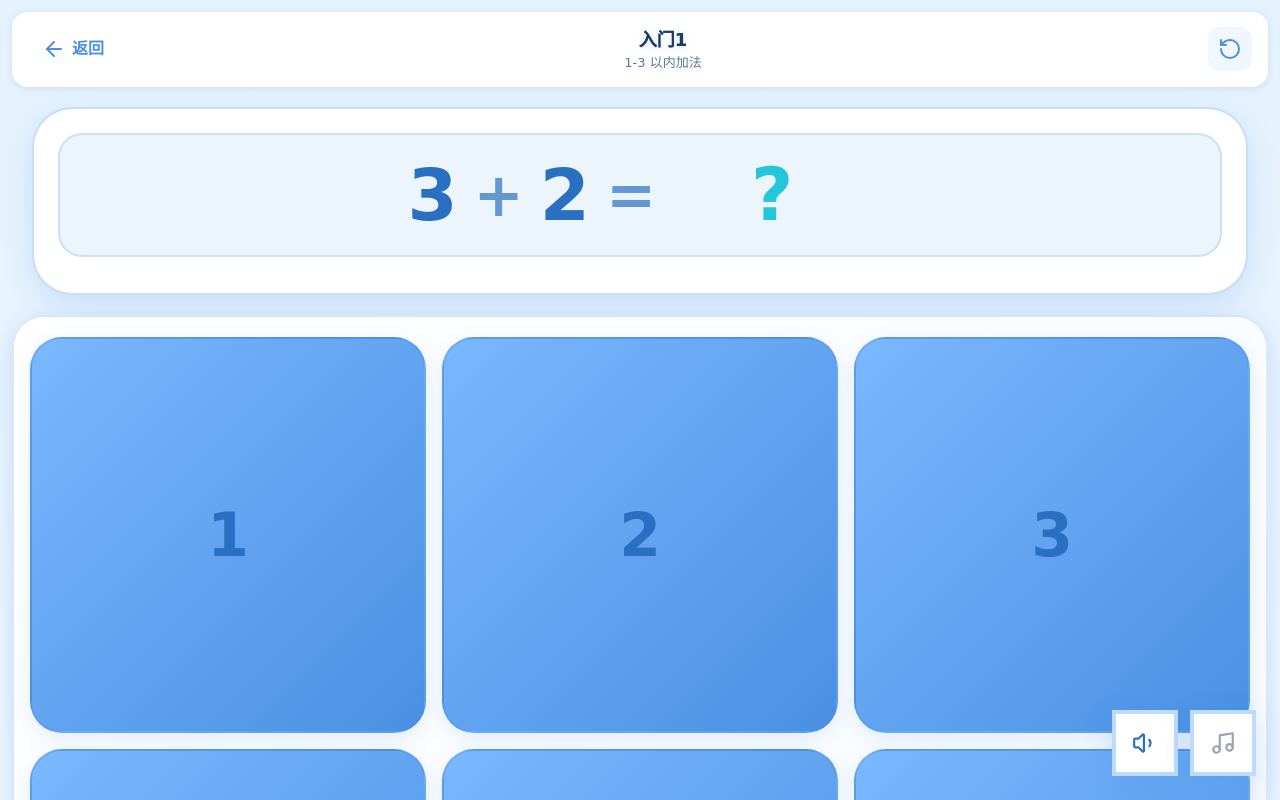
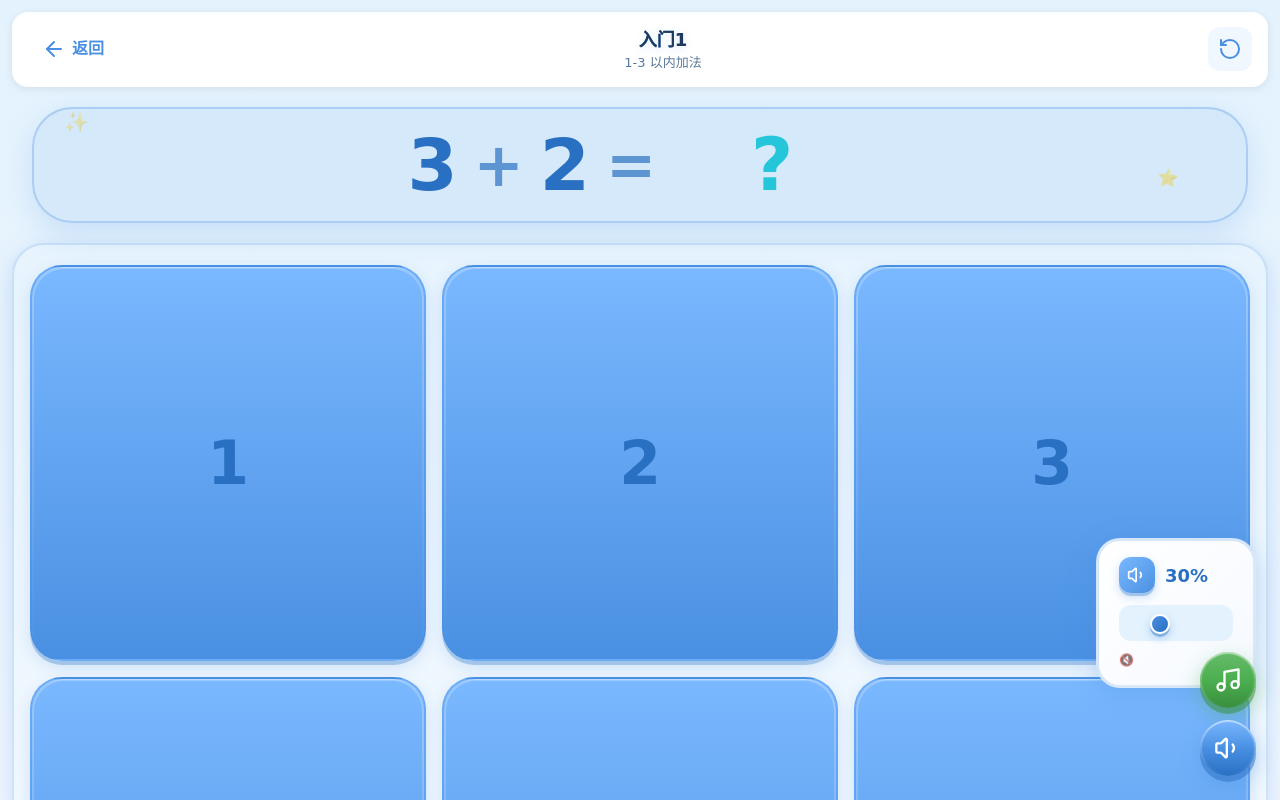
Before and after one commit to hezhongfeng/math-game, a Vue app: page /game/1 in a window 1280 px wide. Both pictures are taken after a click on the button 1223 px from the left and 743 px from the top of the page. Shown: the top 800 px of the page. Built offline with nearby package versions, Linux system fonts and the light colour scheme.

Commit message:
style: 优化组件UI样式和交互效果

```diff
--- a/src/components/BackgroundMusic.vue
+++ b/src/components/BackgroundMusic.vue
@@ -173,12 +173,6 @@ function setVolume(newVolume) {
   }
 }
 
-// 调整音量
-function adjustVolume(delta) {
-  const newVolume = volume.value + delta
-  setVolume(newVolume)
-}
-
 // 点击外部关闭音量控制
 function handleClickOutside(event) {
   if (volumeControlRef.value && !volumeControlRef.value.contains(event.target)) {
@@ -239,69 +233,356 @@ defineExpose({
 </script>
 
 <template>
-  <div class="music-control fixed bottom-6 right-6 z-50" ref="volumeControlRef">
+  <div class="music-control" ref="volumeControlRef">
     <!-- 音量控制面板 -->
     <Transition name="slide-up">
-      <div v-if="showVolumeControl" class="volume-panel absolute bottom-20 right-0 bg-white rounded-cute-xl shadow-cute-lg border-4 border-peppa-blue-light p-5 w-52">
-        <div class="flex items-center gap-3 mb-4">
-          <div class="icon-bg bg-peppa-blue/10 rounded-full p-2">
-            <component :is="volumeIcon" :size="22" class="text-peppa-blue-dark" />
+      <div v-if="showVolumeControl" class="volume-panel">
+        <div class="volume-header">
+          <div class="volume-icon-bg">
+            <component :is="volumeIcon" :size="20" class="volume-icon" />
           </div>
-          <span class="text-lg font-bold text-peppa-blue-dark font-rounded">
-            {{ Math.round(volume * 100) }}%
-          </span>
+          <span class="volume-text">{{ Math.round(volume * 100) }}%</span>
         </div>
 
+        <div class="volume-slider-container">
           <input
             type="range"
             min="0"
             max="100"
             :value="volume * 100"
             @input="setVolume($event.target.value / 100)"
-          class="w-full h-3 bg-peppa-blue-light/30 rounded-cute-lg appearance-none cursor-pointer slider"
+            class="volume-slider"
           >
+        </div>
 
-        <div class="flex justify-between text-xs text-peppa-blue-dark/70 mt-3 font-rounded font-medium">
-          <span>静音</span>
-          <span>最大</span>
+        <div class="volume-labels">
+          <span>🔇</span>
+          <span>🔊</span>
         </div>
       </div>
     </Transition>
 
     <!-- 音乐控制按钮 -->
-    <div class="button-group flex gap-3">
+    <button
+      @click="togglePlay"
+      class="music-btn"
+      :class="[props.enabled && isPlaying ? 'music-btn-active' : 'music-btn-inactive']"
+      :title="props.enabled && isPlaying ? '暂停音乐' : '播放音乐'"
+    >
+      <Music :size="28" />
+    </button>
+
     <!-- 音量按钮 -->
     <button
       @click="showVolumeControl = !showVolumeControl"
-        class="control-btn bg-white rounded-cute-full shadow-cute-lg hover:shadow-cute-xl active:scale-95 transition-all duration-300 p-4 border-4"
-        :class="[showVolumeControl ? 'bg-peppa-blue/20 border-peppa-blue' : 'border-peppa-blue-light/50']"
+      class="volume-btn"
+      :class="[showVolumeControl ? 'volume-btn-active' : 'volume-btn-inactive']"
       title="音量控制"
     >
       <component
         :is="volumeIcon"
-          :size="26"
-           :class="volume > 0 ? 'text-peppa-blue-dark' : 'text-gray-400'"
+        :size="28"
       />
     </button>
-
-      <!-- 播放/暂停按钮 -->
-      <button
-        @click="togglePlay"
-        class="control-btn bg-white rounded-cute-full shadow-cute-lg hover:shadow-cute-xl active:scale-95 transition-all duration-300 p-4 border-4"
-        :class="[props.enabled && isPlaying ? 'bg-peppa-green/20 border-peppa-green' : 'border-peppa-blue-light/50']"
-        :title="props.enabled && isPlaying ? '暂停音乐' : '播放音乐'"
-      >
-        <Music
-          :size="26"
-          :class="props.enabled && isPlaying ? 'text-peppa-green' : 'text-gray-400'"
-        />
-      </button>
-    </div>
   </div>
 </template>
 
 <style scoped>
-/* 音量面板滑入动画 */
+.music-control {
+  position: fixed;
+  bottom: 24px;
+  right: 24px;
+  z-index: 50;
+  display: flex;
+  gap: 12px;
+  align-items: flex-end;
+  flex-direction: column;
+}
+
+/* 音量面板样式 */
+.volume-panel {
+  position: absolute;
+  bottom: 80px;
+  right: 0;
+  background: linear-gradient(135deg, #fff 0%, #F5F9FF 100%);
+  border-radius: 24px;
+  padding: 16px 20px;
+  width: 160px;
+  box-shadow:
+    0 8px 30px rgba(74, 144, 226, 0.2),
+    0 4px 15px rgba(74, 144, 226, 0.1);
+  border: 3px solid rgba(74, 144, 226, 0.2);
+  backdrop-filter: blur(10px);
+  -webkit-backdrop-filter: blur(10px);
+  margin-bottom: 8px;
+  animation: panelBounce 0.3s cubic-bezier(0.34, 1.56, 0.64, 1);
+}
+
+@keyframes panelBounce {
+  0% { opacity: 0; transform: translateY(10px) scale(0.9); }
+  100% { opacity: 1; transform: translateY(0) scale(1); }
+}
+
+.volume-header {
+  display: flex;
+  align-items: center;
+  gap: 10px;
+  margin-bottom: 12px;
+}
+
+.volume-icon-bg {
+  background: linear-gradient(135deg, #7AB8FF 0%, #4A90E2 100%);
+  border-radius: 12px;
+  padding: 8px;
+  display: flex;
+  align-items: center;
+  justify-content: center;
+  box-shadow:
+    0 3px 0 rgba(42, 112, 194, 0.3),
+    0 4px 10px rgba(74, 144, 226, 0.3);
+}
+
+.volume-icon {
+  color: white;
+}
+
+.volume-text {
+  font-size: 18px;
+  font-weight: 700;
+  color: #2A70C2;
+  font-family: inherit;
+}
+
+.volume-slider-container {
+  background: #E3F2FD;
+  border-radius: 12px;
+  padding: 6px 8px;
+  margin-bottom: 10px;
+}
+
+.volume-slider {
+  width: 100%;
+  height: 8px;
+  appearance: none;
+  background: transparent;
+  cursor: pointer;
+}
+
+.volume-slider::-webkit-slider-thumb {
+  appearance: none;
+  width: 20px;
+  height: 20px;
+  background: linear-gradient(135deg, #4A90E2 0%, #2A70C2 100%);
+  border-radius: 50%;
+  cursor: pointer;
+  border: 2px solid white;
+  box-shadow:
+    0 3px 0 rgba(42, 112, 194, 0.4),
+    0 4px 8px rgba(74, 144, 226, 0.4);
+  transition: all 0.15s ease;
+}
+
+.volume-slider::-webkit-slider-thumb:hover {
+  transform: translateY(-1px);
+  box-shadow:
+    0 4px 0 rgba(42, 112, 194, 0.4),
+    0 6px 12px rgba(74, 144, 226, 0.5);
+}
+
+.volume-slider::-webkit-slider-thumb:active {
+  transform: translateY(1px);
+  box-shadow:
+    0 1px 0 rgba(42, 112, 194, 0.4),
+    0 2px 6px rgba(74, 144, 226, 0.3);
+}
+
+.volume-slider::-moz-range-thumb {
+  width: 20px;
+  height: 20px;
+  background: linear-gradient(135deg, #4A90E2 0%, #2A70C2 100%);
+  border-radius: 50%;
+  cursor: pointer;
+  border: 2px solid white;
+  box-shadow:
+    0 3px 0 rgba(42, 112, 194, 0.4),
+    0 4px 8px rgba(74, 144, 226, 0.4);
+}
+
+.volume-labels {
+  display: flex;
+  justify-content: space-between;
+  font-size: 12px;
+  color: #4A90E2;
+  opacity: 0.7;
+}
+
+/* 音乐按钮 - 3D效果 */
+.music-btn {
+  -webkit-tap-highlight-color: transparent;
+  touch-action: manipulation;
+  width: 56px;
+  height: 56px;
+  border-radius: 50%;
+  display: flex;
+  align-items: center;
+  justify-content: center;
+  position: relative;
+  transition: all 0.15s ease;
+  cursor: pointer;
+}
+
+.music-btn::before {
+  content: '';
+  position: absolute;
+  inset: 0;
+  border-radius: inherit;
+  padding: 2px;
+  background: linear-gradient(180deg, rgba(255,255,255,0.4), transparent);
+  -webkit-mask: linear-gradient(#fff 0 0) content-box, linear-gradient(#fff 0 0);
+  mask: linear-gradient(#fff 0 0) content-box, linear-gradient(#fff 0 0);
+  -webkit-mask-composite: xor;
+  mask-composite: exclude;
+  pointer-events: none;
+}
+
+/* 激活状态 - 绿色 */
+.music-btn-active {
+  background: linear-gradient(180deg, #66BB6A 0%, #4CAF50 50%, #388E3C 100%);
+  box-shadow:
+    0 6px 0 rgba(56, 142, 60, 0.5),
+    0 8px 20px rgba(76, 175, 80, 0.4),
+    inset 0 1px 0 rgba(255, 255, 255, 0.3);
+  border: none;
+  color: white;
+}
+
+.music-btn-active:hover {
+  transform: translateY(-2px);
+  box-shadow:
+    0 8px 0 rgba(56, 142, 60, 0.5),
+    0 12px 30px rgba(76, 175, 80, 0.5),
+    inset 0 1px 0 rgba(255, 255, 255, 0.4);
+}
+
+.music-btn-active:active {
+  transform: translateY(3px);
+  box-shadow:
+    0 3px 0 rgba(56, 142, 60, 0.5),
+    0 5px 15px rgba(76, 175, 80, 0.3),
+    inset 0 2px 5px rgba(0, 0, 0, 0.1);
+}
+
+/* 未激活状态 - 蓝色 */
+.music-btn-inactive {
+  background: linear-gradient(180deg, #7AB8FF 0%, #4A90E2 50%, #2A70C2 100%);
+  box-shadow:
+    0 6px 0 rgba(42, 112, 194, 0.5),
+    0 8px 20px rgba(74, 144, 226, 0.4),
+    inset 0 1px 0 rgba(255, 255, 255, 0.3);
+  border: none;
+  color: white;
+}
+
+.music-btn-inactive:hover {
+  transform: translateY(-2px);
+  box-shadow:
+    0 8px 0 rgba(42, 112, 194, 0.5),
+    0 12px 30px rgba(74, 144, 226, 0.5),
+    inset 0 1px 0 rgba(255, 255, 255, 0.4);
+}
+
+.music-btn-inactive:active {
+  transform: translateY(3px);
+  box-shadow:
+    0 3px 0 rgba(42, 112, 194, 0.5),
+    0 5px 15px rgba(74, 144, 226, 0.3),
+    inset 0 2px 5px rgba(0, 0, 0, 0.1);
+}
+
+/* 音量按钮 - 3D效果 */
+.volume-btn {
+  -webkit-tap-highlight-color: transparent;
+  touch-action: manipulation;
+  width: 56px;
+  height: 56px;
+  border-radius: 50%;
+  display: flex;
+  align-items: center;
+  justify-content: center;
+  position: relative;
+  transition: all 0.15s ease;
+  cursor: pointer;
+}
+
+.volume-btn::before {
+  content: '';
+  position: absolute;
+  inset: 0;
+  border-radius: inherit;
+  padding: 2px;
+  background: linear-gradient(180deg, rgba(255,255,255,0.4), transparent);
+  -webkit-mask: linear-gradient(#fff 0 0) content-box, linear-gradient(#fff 0 0);
+  mask: linear-gradient(#fff 0 0) content-box, linear-gradient(#fff 0 0);
+  -webkit-mask-composite: xor;
+  mask-composite: exclude;
+  pointer-events: none;
+}
+
+/* 激活状态 - 蓝色 */
+.volume-btn-active {
+  background: linear-gradient(180deg, #7AB8FF 0%, #4A90E2 50%, #2A70C2 100%);
+  box-shadow:
+    0 6px 0 rgba(42, 112, 194, 0.5),
+    0 8px 20px rgba(74, 144, 226, 0.4),
+    inset 0 1px 0 rgba(255, 255, 255, 0.3);
+  border: none;
+  color: white;
+}
+
+.volume-btn-active:hover {
+  transform: translateY(-2px);
+  box-shadow:
+    0 8px 0 rgba(42, 112, 194, 0.5),
+    0 12px 30px rgba(74, 144, 226, 0.5),
+    inset 0 1px 0 rgba(255, 255, 255, 0.4);
+}
+
+.volume-btn-active:active {
+  transform: translateY(3px);
+  box-shadow:
+    0 3px 0 rgba(42, 112, 194, 0.5),
+    0 5px 15px rgba(74, 144, 226, 0.3),
+    inset 0 2px 5px rgba(0, 0, 0, 0.1);
+}
+
+/* 未激活状态 - 浅蓝色 */
+.volume-btn-inactive {
+  background: linear-gradient(180deg, #B3D4FF 0%, #7AB8FF 50%, #4A90E2 100%);
+  box-shadow:
+    0 6px 0 rgba(42, 112, 194, 0.3),
+    0 8px 20px rgba(74, 144, 226, 0.2),
+    inset 0 1px 0 rgba(255, 255, 255, 0.4);
+  border: none;
+  color: #2A70C2;
+}
+
+.volume-btn-inactive:hover {
+  transform: translateY(-2px);
+  box-shadow:
+    0 8px 0 rgba(42, 112, 194, 0.4),
+    0 12px 30px rgba(74, 144, 226, 0.35),
+    inset 0 1px 0 rgba(255, 255, 255, 0.5);
+}
+
+.volume-btn-inactive:active {
+  transform: translateY(3px);
+  box-shadow:
+    0 3px 0 rgba(42, 112, 194, 0.3),
+    0 5px 15px rgba(74, 144, 226, 0.2),
+    inset 0 2px 5px rgba(0, 0, 0, 0.1);
+}
+
+/* 滑入动画 */
 .slide-up-enter-active,
 .slide-up-leave-active {
   transition: all 0.3s cubic-bezier(0.4, 0, 0.2, 1);
@@ -310,61 +591,6 @@ defineExpose({
 .slide-up-enter-from,
 .slide-up-leave-to {
   opacity: 0;
-  transform: translateY(20px) scale(0.9);
-}
-
-/* 控制按钮基础样式 */
-.control-btn {
-  -webkit-tap-highlight-color: transparent;
-  touch-action: manipulation;
-}
-
-.control-btn:hover {
-  transform: translateY(-3px);
-}
-
-/* 音量面板样式 */
-.volume-panel {
-  backdrop-filter: blur(10px);
-  -webkit-backdrop-filter: blur(10px);
-}
-
-.icon-bg {
-  display: flex;
-  align-items: center;
-  justify-content: center;
-}
-
-/* 滑块样式 */
-.slider::-webkit-slider-thumb {
-  appearance: none;
-  width: 24px;
-  height: 24px;
-  background: linear-gradient(135deg, #4A90E2, #2A70C2);
-  border-radius: 50%;
-  cursor: pointer;
-  border: 3px solid white;
-  box-shadow: 0 4px 12px rgba(74, 144, 226, 0.4);
-  transition: all 0.2s ease;
-}
-
-.slider::-webkit-slider-thumb:hover {
-  transform: scale(1.1);
-  box-shadow: 0 6px 16px rgba(74, 144, 226, 0.5);
-}
-
-.slider::-moz-range-thumb {
-  width: 24px;
-  height: 24px;
-  background: linear-gradient(135deg, #4A90E2, #2A70C2);
-  border-radius: 50%;
-  cursor: pointer;
-  border: 3px solid white;
-  box-shadow: 0 4px 12px rgba(74, 144, 226, 0.4);
-  transition: all 0.2s ease;
-}
-
-.slider::-moz-range-thumb:hover {
-  transform: scale(1.1);
+  transform: translateY(15px) scale(0.9);
 }
 </style>
--- a/src/components/NumberPad.vue
+++ b/src/components/NumberPad.vue
@@ -54,7 +54,7 @@ function handleSubmit() {
         :key="num"
         @click="handleInput(num)"
         :disabled="disabled"
-        class="num-btn aspect-square rounded-cute-xl bg-gradient-to-br from-peppa-blue-light to-peppa-blue hover:from-peppa-blue hover:to-peppa-blue-dark active:scale-95 transition-all duration-150 flex items-center justify-center text-5xl md:text-6xl font-bold text-peppa-blue-dark shadow-cute border-2 border-peppa-blue/30"
+        class="num-btn aspect-square rounded-cute-xl bg-gradient-to-b from-peppa-blue-light to-peppa-blue hover:from-peppa-blue hover:to-peppa-blue-dark active:translate-y-0.5 transition-all duration-150 flex items-center justify-center text-5xl md:text-6xl font-bold text-peppa-blue-dark border-2 border-peppa-blue/30"
         :class="{ 'num-btn-disabled': disabled }"
       >
         {{ num }}
@@ -64,7 +64,7 @@ function handleSubmit() {
       <button
         @click="handleDelete"
         :disabled="disabled"
-        class="num-btn aspect-square rounded-cute-xl bg-gradient-to-br from-peppa-orange/80 to-peppa-orange hover:from-peppa-orange hover:to-peppa-orange-dark active:scale-95 transition-all duration-150 flex items-center justify-center shadow-cute border-2 border-peppa-orange/30"
+        class="num-btn aspect-square rounded-cute-xl bg-gradient-to-b from-peppa-orange/90 to-peppa-orange hover:from-peppa-orange hover:to-peppa-orange-dark active:translate-y-0.5 transition-all duration-150 flex items-center justify-center border-2 border-peppa-orange/30"
         :class="{ 'num-btn-disabled': disabled }"
       >
         <svg xmlns="http://www.w3.org/2000/svg" width="40" height="40" viewBox="0 0 24 24" fill="none" stroke="currentColor" stroke-width="3" stroke-linecap="round" stroke-linejoin="round" class="text-peppa-orange-dark" :class="{ 'opacity-50': disabled }">
@@ -76,7 +76,7 @@ function handleSubmit() {
       <button
         @click="handleInput(0)"
         :disabled="disabled"
-        class="num-btn aspect-square rounded-cute-xl bg-gradient-to-br from-peppa-blue-light to-peppa-blue hover:from-peppa-blue hover:to-peppa-blue-dark active:scale-95 transition-all duration-150 flex items-center justify-center text-5xl md:text-6xl font-bold text-peppa-blue-dark shadow-cute border-2 border-peppa-blue/30"
+        class="num-btn aspect-square rounded-cute-xl bg-gradient-to-b from-peppa-blue-light to-peppa-blue hover:from-peppa-blue hover:to-peppa-blue-dark active:translate-y-0.5 transition-all duration-150 flex items-center justify-center text-5xl md:text-6xl font-bold text-peppa-blue-dark border-2 border-peppa-blue/30"
         :class="{ 'num-btn-disabled': disabled }"
       >
         0
@@ -86,7 +86,7 @@ function handleSubmit() {
       <button
         @click="handleSubmit"
         :disabled="disabled"
-        class="confirm-btn aspect-square rounded-cute-xl flex items-center justify-center bg-gradient-to-br from-peppa-green to-peppa-green-dark hover:from-peppa-green-light hover:to-peppa-green active:scale-95 transition-all duration-150 shadow-cute border-2 border-peppa-green/30"
+        class="confirm-btn aspect-square rounded-cute-xl flex items-center justify-center bg-gradient-to-b from-peppa-green to-peppa-green-dark hover:from-peppa-green-light hover:to-peppa-green active:translate-y-0.5 transition-all duration-150 border-2 border-peppa-green/30"
         :class="{ 'confirm-btn-disabled': disabled }"
       >
         <svg xmlns="http://www.w3.org/2000/svg" width="40" height="40" viewBox="0 0 24 24" fill="none" stroke="currentColor" stroke-width="4" stroke-linecap="round" stroke-linejoin="round" class="text-white" :class="{ 'opacity-50': disabled }">
@@ -99,7 +99,6 @@ function handleSubmit() {
 
 <style scoped>
 .number-pad {
-  background: linear-gradient(135deg, #ffffff 0%, #F5F9FF 100%);
   border-radius: 32px;
   padding: 20px 16px;
   box-shadow:
@@ -174,19 +173,46 @@ function handleSubmit() {
 .num-btn {
   -webkit-tap-highlight-color: transparent;
   touch-action: manipulation;
+  position: relative;
+  box-shadow:
+    0 4px 0 rgba(42, 112, 194, 0.3),
+    0 6px 15px rgba(74, 144, 226, 0.2),
+    inset 0 1px 0 rgba(255, 255, 255, 0.3);
+}
+
+.num-btn::before {
+  content: '';
+  position: absolute;
+  inset: 0;
+  border-radius: inherit;
+  padding: 2px;
+  background: linear-gradient(180deg, rgba(255,255,255,0.25), transparent);
+  -webkit-mask: linear-gradient(#fff 0 0) content-box, linear-gradient(#fff 0 0);
+  mask: linear-gradient(#fff 0 0) content-box, linear-gradient(#fff 0 0);
+  -webkit-mask-composite: xor;
+  mask-composite: exclude;
+  pointer-events: none;
 }
 
 .num-btn:hover:not(:disabled) {
-  box-shadow: 0 8px 25px rgba(74, 144, 226, 0.3);
+  box-shadow:
+    0 6px 0 rgba(42, 112, 194, 0.4),
+    0 10px 30px rgba(74, 144, 226, 0.35),
+    inset 0 1px 0 rgba(255, 255, 255, 0.4);
   transform: translateY(-2px);
 }
 
-.num-btn:active:not(:disabled) {
-  transform: scale(0.95);
+.num-btn:active:not(:disabled),
+.num-btn.active-translate-y-0-5:not(:disabled) {
+  transform: translateY(2px);
+  box-shadow:
+    0 2px 0 rgba(42, 112, 194, 0.3),
+    0 3px 10px rgba(74, 144, 226, 0.2),
+    inset 0 2px 5px rgba(0, 0, 0, 0.1);
 }
 
 .num-btn-disabled {
-  background: linear-gradient(135deg, #e0e0e0 0%, #c0c0c0 100%) !important;
+  background: linear-gradient(180deg, #d0d0d0 0%, #b0b0b0 100%) !important;
   border-color: rgba(0, 0, 0, 0.1) !important;
   color: #999 !important;
   cursor: not-allowed;
@@ -196,21 +222,46 @@ function handleSubmit() {
 
 /* 确认按钮 */
 .confirm-btn {
-  box-shadow: 0 8px 25px rgba(76, 175, 80, 0.4);
+  position: relative;
+  box-shadow:
+    0 4px 0 rgba(56, 142, 60, 0.4),
+    0 6px 20px rgba(76, 175, 80, 0.3),
+    inset 0 1px 0 rgba(255, 255, 255, 0.3);
   animation: pulse-glow-green 2s ease-in-out infinite;
+}
+
+.confirm-btn::before {
+  content: '';
+  position: absolute;
+  inset: 0;
+  border-radius: inherit;
+  padding: 2px;
+  background: linear-gradient(180deg, rgba(255,255,255,0.3), transparent);
+  -webkit-mask: linear-gradient(#fff 0 0) content-box, linear-gradient(#fff 0 0);
+  mask: linear-gradient(#fff 0 0) content-box, linear-gradient(#fff 0 0);
+  -webkit-mask-composite: xor;
+  mask-composite: exclude;
+  pointer-events: none;
 }
 
 .confirm-btn:hover:not(:disabled) {
   transform: translateY(-2px);
-  box-shadow: 0 10px 35px rgba(76, 175, 80, 0.5);
+  box-shadow:
+    0 6px 0 rgba(56, 142, 60, 0.5),
+    0 10px 35px rgba(76, 175, 80, 0.45),
+    inset 0 1px 0 rgba(255, 255, 255, 0.4);
 }
 
 .confirm-btn:active:not(:disabled) {
-  transform: scale(0.95);
+  transform: translateY(2px);
+  box-shadow:
+    0 2px 0 rgba(56, 142, 60, 0.4),
+    0 3px 15px rgba(76, 175, 80, 0.3),
+    inset 0 2px 5px rgba(0, 0, 0, 0.1);
 }
 
 .confirm-btn-disabled {
-  background: linear-gradient(135deg, #e0e0e0 0%, #c0c0c0 100%) !important;
+  background: linear-gradient(180deg, #d0d0d0 0%, #b0b0b0 100%) !important;
   border-color: rgba(0, 0, 0, 0.1) !important;
   box-shadow: none !important;
   animation: none !important;
--- a/src/components/QuestionCard.vue
+++ b/src/components/QuestionCard.vue
@@ -23,17 +23,15 @@ const isIncorrect = computed(() => props.question.isCorrect === false)
 
 <template>
   <div
-    class="question-card p-4 md:p-6 rounded-cute-2xl shadow-cute-lg border-2 transition-all duration-300 animate-card-entrance"
+    class="question-card rounded-cute-2xl shadow-cute-lg border-2 transition-all duration-300 animate-card-entrance"
     :class="{
-      'bg-white border-peppa-green': isCorrect,
-      'bg-white border-peppa-orange': isIncorrect,
-      'bg-white border-peppa-blue/30': !isCorrect && !isIncorrect
+      'bg-peppa-green/10 border-peppa-green': isCorrect,
+      'bg-peppa-orange/10 border-peppa-orange': isIncorrect,
+      'bg-peppa-blue/10 border-peppa-blue/30': !isCorrect && !isIncorrect
     }"
   >
     <!-- 题目内容 -->
-    <div class="text-center">
-      <div class="bg-peppa-blue/10 rounded-cute-lg p-4 md:p-6 mb-3 border-2 border-peppa-blue/20">
-        <div class="flex items-center justify-center gap-3 md:gap-4 flex-wrap">
+    <div class="question-content">
       <span class="text-5xl md:text-7xl font-bold text-peppa-blue-dark font-rounded">
         {{ question.operand1 }}
       </span>
@@ -58,17 +56,24 @@ const isIncorrect = computed(() => props.question.isCorrect === false)
       </span>
     </div>
   </div>
-    </div>
-  </div>
 </template>
 
 <style scoped>
 .question-card {
-  min-width: 300px;
+  padding: 20px 24px;
+  min-width: 280px;
   max-width: 95vw;
   width: 100%;
   touch-action: manipulation;
   animation: cardBounce 0.6s cubic-bezier(0.34, 1.56, 0.64, 1);
+}
+
+.question-content {
+  display: flex;
+  align-items: center;
+  justify-content: center;
+  gap: 12px 16px;
+  flex-wrap: wrap;
 }
 
 @keyframes cardBounce {
@@ -77,7 +82,7 @@ const isIncorrect = computed(() => props.question.isCorrect === false)
     transform: scale(0.8) translateY(20px);
   }
   60% {
-    transform: scale(1.05) translateY(-5px);
+    transform: scale(1.02) translateY(-3px);
   }
   100% {
     opacity: 1;
```
Lines whose indentation alone changed are shown as unchanged.
